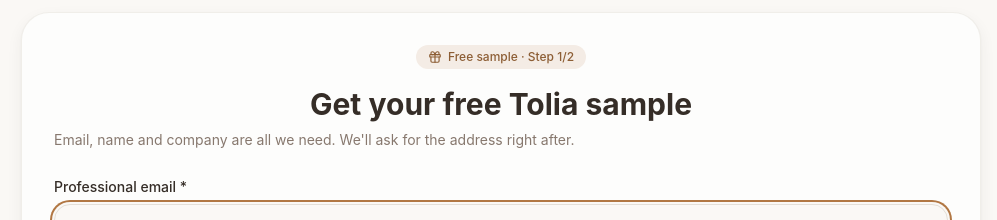
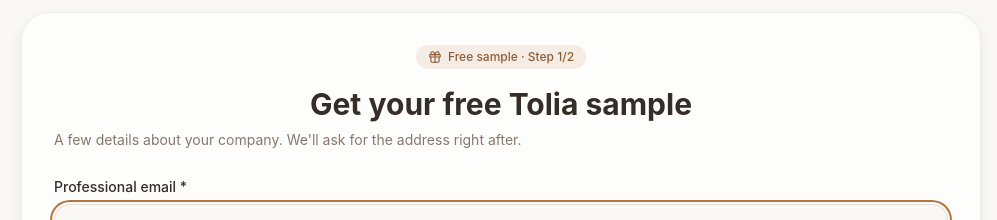
Before and after one commit to pierreinnobiz/innobiz-launchpad, a React (Vite) app: page /contact in a window 1280 px wide. Shown: the part 940-1160 px from the top of the page, without its empty margins (139-1136 px from the left). Built offline with nearby package versions, Linux system fonts and the light colour scheme.

Commit message:
Changes
Co-authored-by: pierreinnobiz <265793686+pierreinnobiz@users.noreply.github.com>

```diff
--- a/src/components/QualificationForm.tsx
+++ b/src/components/QualificationForm.tsx
@@ -511,9 +511,9 @@ const QualificationForm: React.FC = () => {
         <p className="text-sm text-muted-foreground mt-2">
           {t3(
             language,
-            'Email, nom et société suffisent. Nous demanderons l\'adresse juste après.',
-            'Email, name and company are all we need. We\'ll ask for the address right after.',
-            'Email, nombre y empresa. Pediremos la dirección justo después.'
+            "Quelques informations sur votre société. Nous demanderons l'adresse juste après.",
+            "A few details about your company. We'll ask for the address right after.",
+            'Algunos datos de su empresa. Pediremos la dirección justo después.'
           )}
         </p>
       </div>
```
